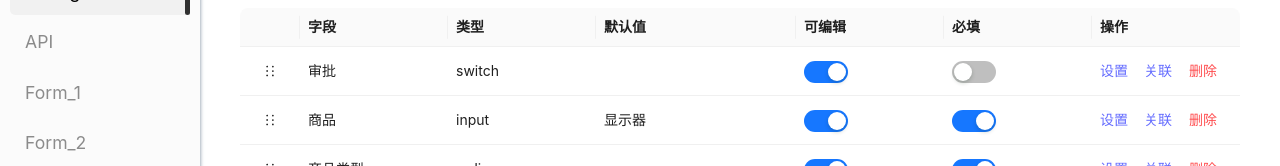
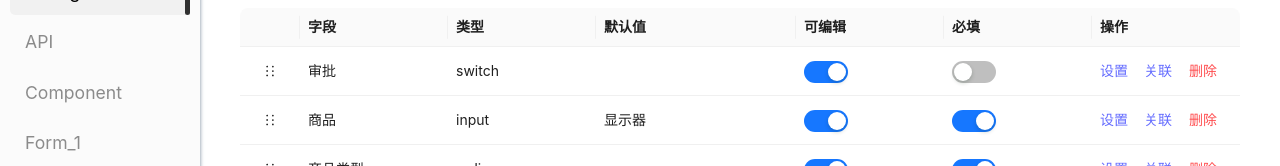
Before and after one commit to XIwE1/react-admin-component, a React (Vite) app: page / in a window 1280 px wide. Shown: the part 150-316 px from the top of the page. Built offline with nearby package versions, Linux system fonts and the light colour scheme.

Commit message:
feat:增加Component模块

```diff
--- a/src/App.jsx
+++ b/src/App.jsx
@@ -13,6 +13,7 @@ function App() {
     { key: "Editor" },
     { key: "Config" },
     { key: "API" },
+    { key: "Component" },
     { key: "Form_1" },
     { key: "Form_2" },
     { key: "ToDoList" },
--- a/src/layout/main/index.jsx
+++ b/src/layout/main/index.jsx
@@ -10,12 +10,14 @@ const Form1 = React.lazy(() => import("@/pages/form_1"));
 const MyEditor = React.lazy(() => import("@/pages/editor"));
 const ApiPage = React.lazy(() => import("@/pages/api"));
 const TodoList = React.lazy(() => import("@/pages/todo"));
+const ComponentPage = React.lazy(() => import("@/pages/component"));
 // const Config = React.lazy(() => import("@/pages/config"));
 
 const componentMap = {
   Editor: MyEditor,
   Config: Config,
   API: ApiPage,
+  Component: ComponentPage,
   Form_1: Form1,
   Form_2: Form2,
   ToDoList: TodoList,
--- /dev/null
+++ b/src/pages/component/index.tsx
@@ -0,0 +1,3 @@
+export default function Component() {
+  return null;
+}
```
Also changed, not shown: 1 other file (tests, documents, lock files or other folders).
